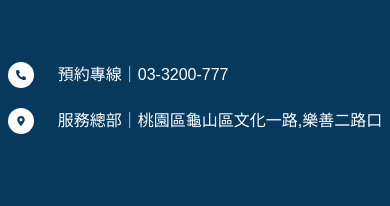
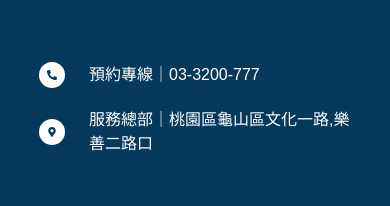
Before and after one commit to kiloking/cityelite-website, a React (Create React App) app: page / in a window 390 px wide. Shown: the part 4491-4697 px from the top of the page. Built offline with nearby package versions, Linux system fonts and the light colour scheme; grey boxes are pictures that could not be loaded.

Commit message:
Updated header bg

```diff
--- a/src/Footer.js
+++ b/src/Footer.js
@@ -61,7 +61,7 @@ function Footer() {
             <div className='w-1/2 mx-auto md:w-5/12 md:mx-0 '>
               <img src={process.env.PUBLIC_URL+'/images/release/footer_logo.png'} alt="" className='w-full'/>
             </div>
-            <div className='w-4/5 mx-auto w-fit lg:w-full mt-16 lg:mt-20 lg:mx-0'>
+            <div className='w-4/5 mx-auto lg:w-full mt-16 lg:mt-20 lg:mx-0'>
               <div className='flex items-center gap-5 mb-5  mx-auto lg:mx-0'>
                 <div className='bg-[#fff] rounded-full p-2 mr-1'><FaPhoneAlt  color='#083A5E' size='10' /></div>
                 <a href="tel:033200777" target="_blank"><b className='text-[#fff] md:text-xl  font-normal'>預約專線｜03-3200-777</b></a>
@@ -78,7 +78,7 @@ function Footer() {
             </div>
           </div>
           {/* 表單 */}
-          <div className='w-full  lg:w-1/2'>
+          <div className='w-10/12 mx-auto  lg:w-1/2'>
             <div className='text-[#083A5E] text-2xl font-bold  text-left mb-5  lg:text-left-left'>
               <img src={process.env.PUBLIC_URL+'/images/release/footer_title.png'} alt="" className='w-full'/>
             </div>
```
Also changed, not shown: 1 other file (tests, documents, lock files or other folders).
